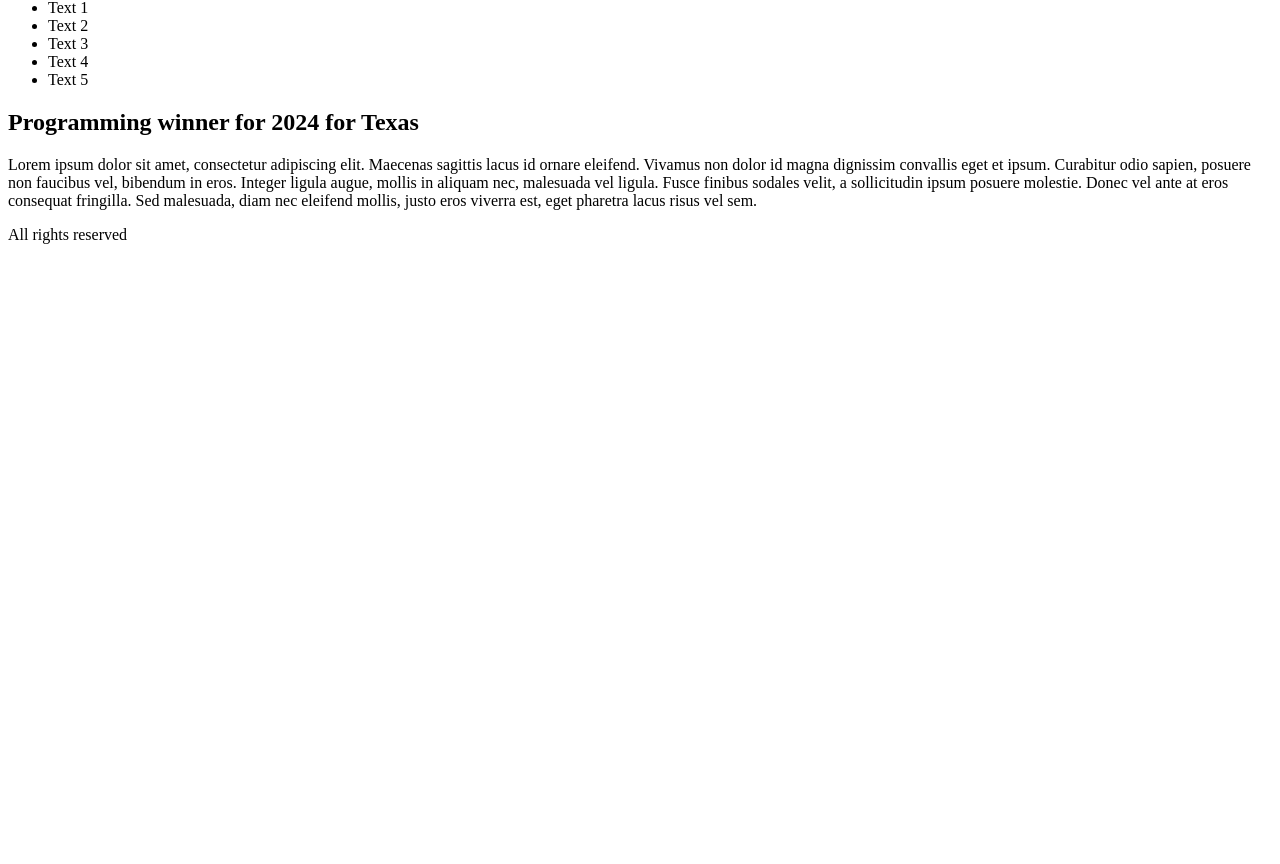
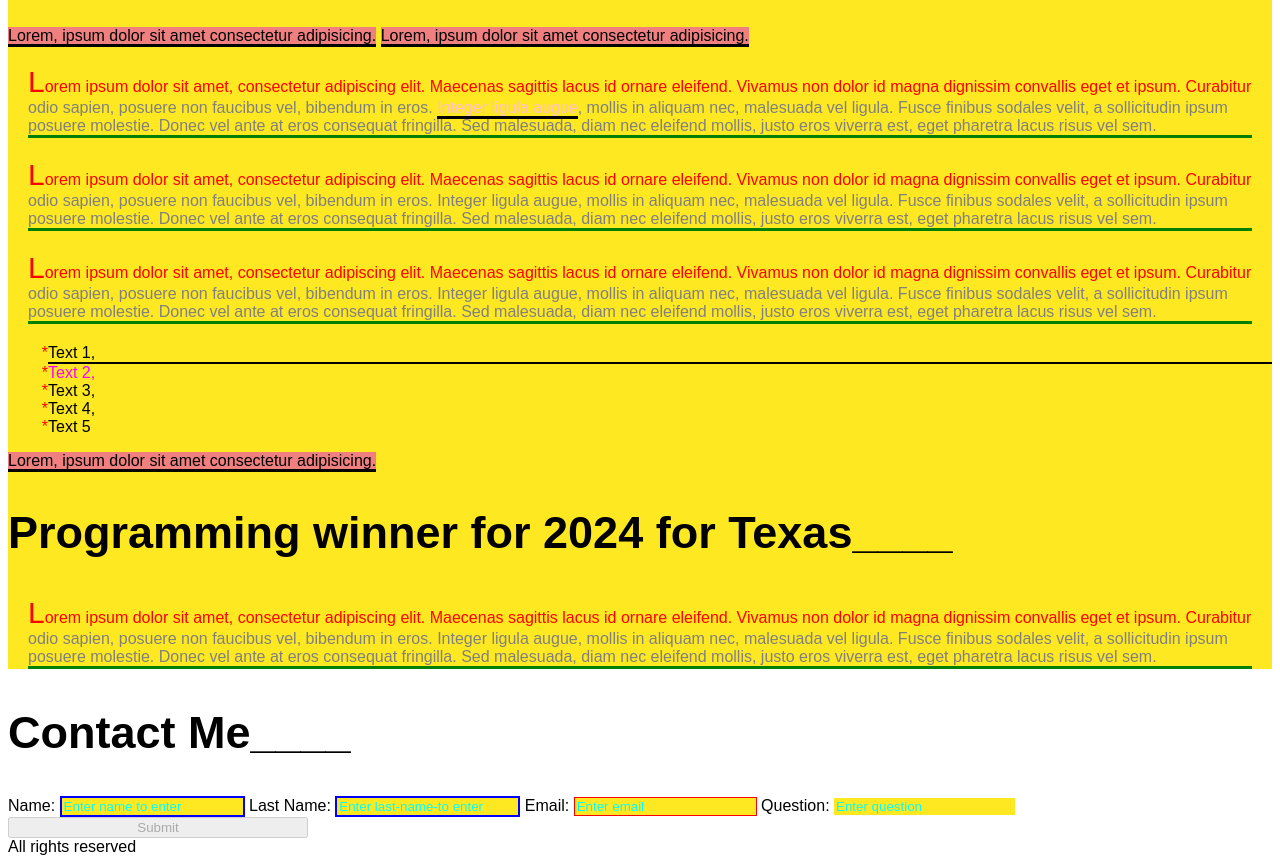
Before and after one commit to BeetrootAcademyAccount3/my-cv, a plain HTML site: page index.html in a window 1280 px wide. Shown: the part 272-1136 px from the top of the page. Before the commit the page ends 800 px from the top, so only its background shows below. Drawn offline with Linux system fonts and the light colour scheme.

Commit message:
Css selectors

```diff
--- /dev/null
+++ b/assets/styles.css
@@ -0,0 +1,146 @@
+* {
+  font-family: Arial, Helvetica, sans-serif;
+}
+
+h2 {
+  font-size: 45px;
+}
+
+.m-0 {
+  margin: 0;
+}
+
+.mb-20 {
+  margin-bottom: 20px;
+}
+
+.border-danger {
+  border: 1px solid darkred;
+}
+
+#hero {
+  background-color: #fee822;
+}
+
+#myBio > span {
+  background-color: lightcoral;
+}
+
+#myBio span {
+  border-bottom: 3px solid black;
+}
+
+.pStyle {
+  margin: 20px;
+  color: grey;
+}
+
+[name] {
+  border: none;
+  outline: none;
+}
+
+a[href="#aboutme"] .border-danger {
+  color: #fee822;
+}
+
+[href^="https"]:hover {
+  color: red;
+}
+
+[href$="cts"] {
+  color: lightskyblue;
+}
+
+/* [placeholder*="name"] {
+  border: 2px solid blue;
+} */
+
+/* [placeholder~="name"] {
+  border: 2px solid blue;
+} */
+
+/* input[placeholder|="name"] {
+  border: 2px solid blue;
+} */
+
+/* Starts with the value, either ends or continues with a dash */
+input[name|="name"] {
+  border: 2px solid blue;
+}
+
+/* #hero li {
+  color: green;
+} */
+
+/* .first-item ~ li {
+  color: magenta;
+} */
+
+.first-item + li {
+  color: magenta;
+}
+
+h2 ~ p {
+  border-bottom: 3px solid green;
+}
+
+#importantTxt {
+  color: blue;
+}
+.text-warning.b-5 {
+  color: yellow;
+}
+
+main .mb-20 p span {
+  color: pink !important;
+}
+
+input:required {
+  border: 1px solid red;
+}
+
+input:disabled {
+  width: 300px;
+}
+
+a:visited {
+  color: orangered;
+}
+
+input:placeholder-shown {
+  background-color: #fee822;
+}
+
+ul li:first-child {
+  border-bottom: 2px solid black;
+}
+
+input::placeholder {
+  color: aqua;
+}
+
+p::selection {
+  background-color: blueviolet;
+}
+
+p::first-letter {
+  font-size: 30px;
+}
+
+p::first-line {
+  color: red;
+}
+
+h2::after {
+  content: "____";
+}
+
+li:not(:last-child)::after {
+  content: ",";
+}
+
+li::marker {
+  color: red;
+  content: "*";
+}
--- a/index.html
+++ b/index.html
@@ -4,22 +4,57 @@
     <meta charset="UTF-8" />
     <meta name="viewport" content="width=device-width, initial-scale=1.0" />
     <title>Document</title>
+    <link rel="stylesheet" href="./assets/styles.css" />
   </head>
   <body>
     <header>
       <h1>My CV</h1>
       <nav>
         <ul>
-          <li><a href="#">About me</a></li>
-          <li><a href="#">Projects</a></li>
-          <li><a href="#">Contacts</a></li>
+          <li>
+            <a href="#aboutme">
+              <span class="border-danger">About me</span>
+            </a>
+          </li>
+          <li><a href="#projects">Projects</a></li>
+          <li><a href="#contacts">Contacts</a></li>
+          <li><a href="https://google.com">Google</a></li>
+          <li><a href="https://abv.bg">ABV</a></li>
         </ul>
       </nav>
     </header>
     <main id="hero">
-      <section>
-        <h2>My Bio</h2>
-        <p>
+      <section class="mb-20" id="myBio">
+        <h2 id="myBioTitle">My Bio</h2>
+        <span>Lorem, ipsum dolor sit amet consectetur adipisicing.</span>
+        <span>Lorem, ipsum dolor sit amet consectetur adipisicing.</span>
+
+        <p class="pStyle">
+          Lorem ipsum dolor sit amet, consectetur adipiscing elit. Maecenas
+          sagittis lacus id ornare eleifend. Vivamus non dolor id magna
+          dignissim convallis eget et ipsum. Curabitur odio sapien, posuere non
+          faucibus vel, bibendum in eros.
+          <span
+            class="text-warning b-5"
+            id="importantTxt"
+            style="color: greenyellow"
+            >Integer ligula augue</span
+          >, mollis in aliquam nec, malesuada vel ligula. Fusce finibus sodales
+          velit, a sollicitudin ipsum posuere molestie. Donec vel ante at eros
+          consequat fringilla. Sed malesuada, diam nec eleifend mollis, justo
+          eros viverra est, eget pharetra lacus risus vel sem.
+        </p>
+        <p class="pStyle">
+          Lorem ipsum dolor sit amet, consectetur adipiscing elit. Maecenas
+          sagittis lacus id ornare eleifend. Vivamus non dolor id magna
+          dignissim convallis eget et ipsum. Curabitur odio sapien, posuere non
+          faucibus vel, bibendum in eros. Integer ligula augue, mollis in
+          aliquam nec, malesuada vel ligula. Fusce finibus sodales velit, a
+          sollicitudin ipsum posuere molestie. Donec vel ante at eros consequat
+          fringilla. Sed malesuada, diam nec eleifend mollis, justo eros viverra
+          est, eget pharetra lacus risus vel sem.
+        </p>
+        <p class="pStyle">
           Lorem ipsum dolor sit amet, consectetur adipiscing elit. Maecenas
           sagittis lacus id ornare eleifend. Vivamus non dolor id magna
           dignissim convallis eget et ipsum. Curabitur odio sapien, posuere non
@@ -30,16 +65,17 @@
           est, eget pharetra lacus risus vel sem.
         </p>
         <ul>
-          <li>Text 1</li>
+          <li class="first-item">Text 1</li>
           <li>Text 2</li>
           <li>Text 3</li>
           <li>Text 4</li>
           <li>Text 5</li>
         </ul>
+        <span>Lorem, ipsum dolor sit amet consectetur adipisicing.</span>
       </section>
-      <article>
+      <article class="mb-20">
         <h2>Programming winner for 2024 for Texas</h2>
-        <p>
+        <p class="pStyle">
           Lorem ipsum dolor sit amet, consectetur adipiscing elit. Maecenas
           sagittis lacus id ornare eleifend. Vivamus non dolor id magna
           dignissim convallis eget et ipsum. Curabitur odio sapien, posuere non
@@ -51,6 +87,42 @@
         </p>
       </article>
     </main>
-    <footer>All rights reserved</footer>
+    <footer>
+      <h2>Contact Me</h2>
+      <form>
+        <label for="name">Name:</label>
+        <input
+          id="name"
+          type="text"
+          name="name"
+          placeholder="Enter name to enter"
+        />
+        <label for="lastName">Last Name:</label>
+        <input
+          id="lastName"
+          type="text"
+          name="name-Last"
+          placeholder="Enter last-name-to enter"
+        />
+        <label for="email">Email:</label>
+        <input
+          id="email"
+          type="email"
+          name="email"
+          placeholder="Enter email"
+          required
+        />
+        <label for="question">Question:</label>
+        <input
+          id="question"
+          type="text"
+          name="question"
+          placeholder="Enter question"
+        />
+        <input type="button" value="Submit" disabled />
+      </form>
+
+      All rights reserved
+    </footer>
   </body>
 </html>
```
